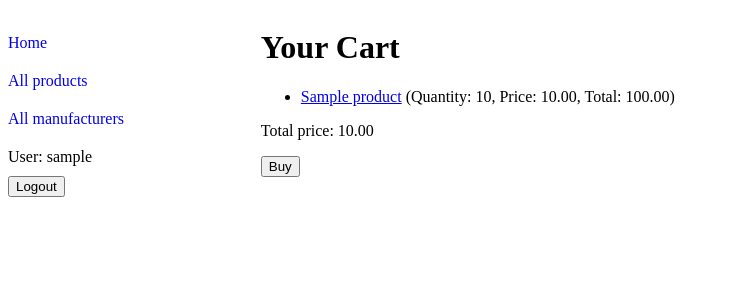
After one commit to kseniakot/IGI_LR, a Django app: page /catalog/cart/ in a window 1280 px wide. The commit adds this page. Shown: the top 300 px of the page, without its empty margins (0-729 px from the left). Run offline with Django 5.2, Linux system fonts and the light colour scheme; a user stored in the database is signed in; tables that the repository leaves empty hold one stand-in row (values such as "Sample post").

Commit message:
Add create order to user

```diff
--- a/IGI/LR5/Lab5/catalog/models.py
+++ b/IGI/LR5/Lab5/catalog/models.py
@@ -82,6 +82,10 @@
         """
         return '%s (%s)' % (self.id, self.product.name)
 
+    @property
+    def total_price(self):
+        return self.product.price * self.quantity
+
 
 class Order(models.Model):
     id = models.UUIDField(primary_key=True, default=uuid.uuid4,
--- a/IGI/LR5/Lab5/catalog/templates/base_generic.html
+++ b/IGI/LR5/Lab5/catalog/templates/base_generic.html
@@ -33,7 +33,7 @@
                     {% endif %}
                     {% if group.name == "Salon clients" %}
                        <li><a href="{% url 'my-orders' %}">My Orders</a></li>
-
+                        <li><a href="{% url 'cart' %}">My Cart</a></li>
                     {% endif %}
 
                 {% endfor %}
--- /dev/null
+++ b/IGI/LR5/Lab5/catalog/templates/catalog/user_cart.html
@@ -0,0 +1,22 @@
+{% extends "base_generic.html" %}
+
+{% block content %}
+    <h1>Your Cart</h1>
+
+    {% if cart.products.all %}
+    <ul>
+      {% for product_instance in cart.products.all %}
+      <li>
+            <a href="{% url 'product-detail' product_instance.product.id %}">{{ product_instance.product.name }}</a> (Quantity: {{ product_instance.quantity }}, Price: {{ product_instance.product.price }}, Total: {{ product_instance.total_price }})
+      </li>
+      {% endfor %}
+    </ul>
+    <p>Total price: {{ cart.total_price }}</p>
+    <form action="{% url 'create-order' %}" method="post">
+        {% csrf_token %}
+        <input type="submit" value="Buy">
+    </form>
+    {% else %}
+        <p>Your cart is empty.</p>
+    {% endif %}
+{% endblock %}
--- a/IGI/LR5/Lab5/catalog/urls.py
+++ b/IGI/LR5/Lab5/catalog/urls.py
@@ -15,7 +15,6 @@
     # path('books/', views.BookListView.as_view(), name='books'),
 ]
 
-
 urlpatterns += [
     url(r'^my-orders/$', views.OrdersByUserListView.as_view(), name='my-orders'),
 ]
@@ -28,5 +27,11 @@
     path('add_to_cart/<int:product_id>/', views.add_to_cart, name='add_to_cart'),
     path('order/<uuid:order_id>/', OrderedProductsByUserListView.as_view(), name='order-detail'),
 ]
-urlpatterns += [url(r'^order/(?P<pk>[-\w]+)/change-status/$', views.change_status_employee, name='change-status-employee'),
+urlpatterns += [
+    url(r'^order/(?P<pk>[-\w]+)/change-status/$', views.change_status_employee, name='change-status-employee'),
+    ]
+
+urlpatterns += [url(r'^cart/$', views.CartView.as_view(), name='cart'),
+                ]
+urlpatterns += [url('create-order/', views.create_order, name='create-order'),
 ]
--- a/IGI/LR5/Lab5/catalog/views.py
+++ b/IGI/LR5/Lab5/catalog/views.py
@@ -2,7 +2,7 @@
 from django.contrib.auth.models import User
 from django.shortcuts import render, redirect
 from django.views import generic
-from django.views.generic import FormView
+from django.views.generic import FormView, DetailView
 from django.contrib.auth.models import Group
 from .models import Product, Manufacturer, ProductInstance, Client, Order, ProductType, Cart
 from .forms import RegisterForm
@@ -152,7 +152,7 @@
     return Order.objects.all()
 
 
-from django.contrib.auth.decorators import permission_required
+from django.contrib.auth.decorators import permission_required, login_required
 
 from django.shortcuts import get_object_or_404
 from django.http import HttpResponseRedirect
@@ -189,3 +189,23 @@
         form = OrderStatusForm(instance=order)
 
     return render(request, 'catalog/change_status_employee.html', {'form': form, 'order': order})
+
+
+class CartView(DetailView):
+    model = Cart
+    template_name = 'catalog/user_cart.html'
+
+    def get_object(self, queryset=None):
+        return get_object_or_404(Cart, client=self.request.user.client)
+
+
+@login_required
+def create_order(request):
+    cart = get_object_or_404(Cart, client=request.user.client)
+    order = Order(client=request.user.client)
+    order.save()
+    for product_instance in cart.products.all():
+        order.products.add(product_instance)
+    cart.products.clear()
+    cart.save()
+    return redirect('my-orders')
```
